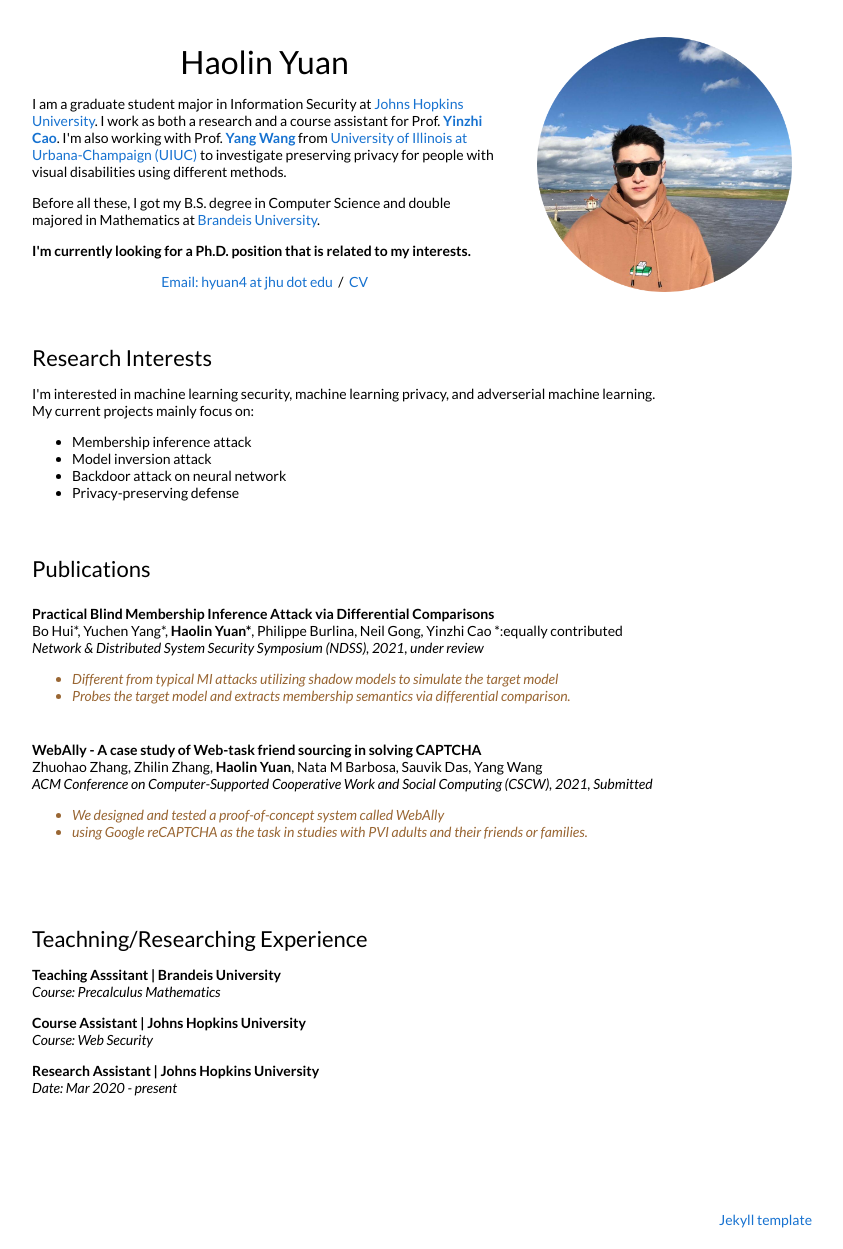
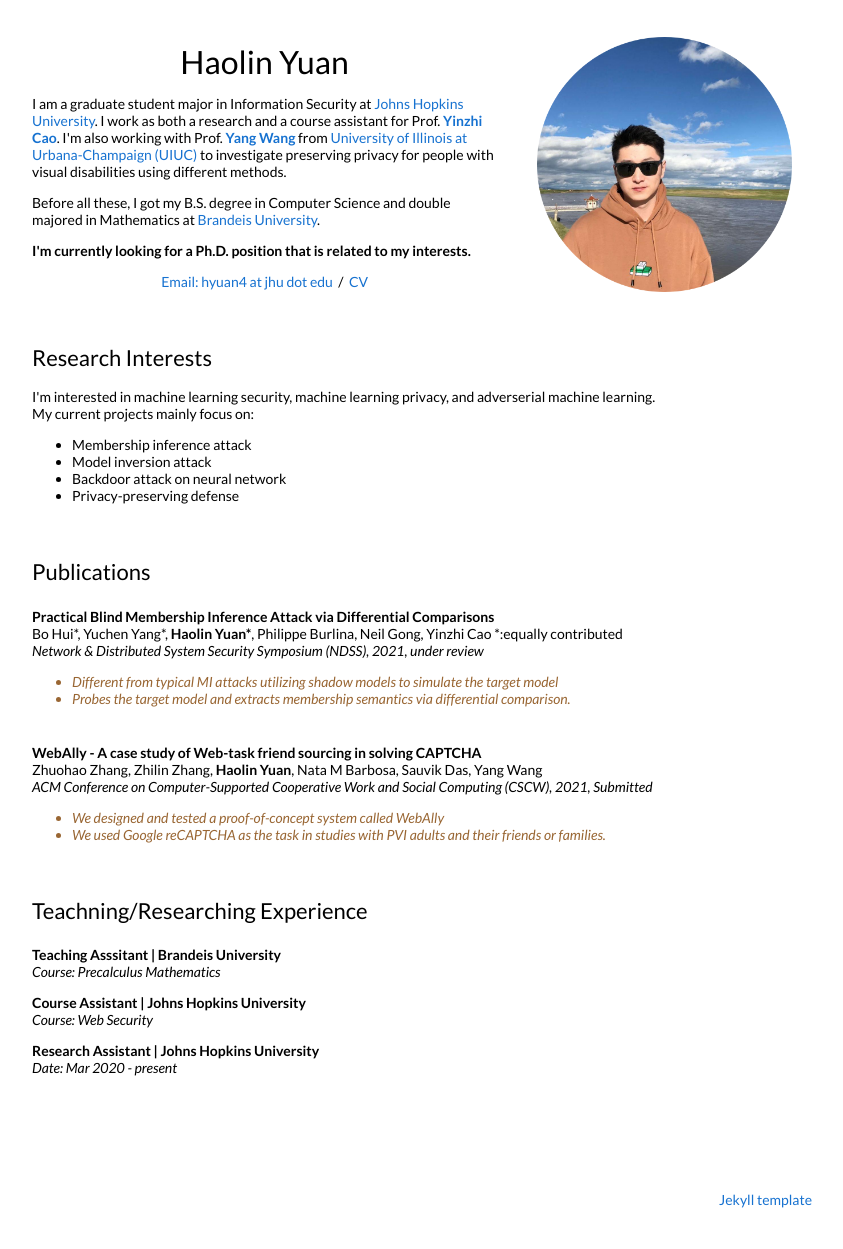
Before and after one commit to Haolin-Yuan/Haolin-Yuan.github.io, a Jekyll site: the page built from _posts/2020-09-02-venue.markdown, in a window 1280 px wide. Shown: the whole page, without its empty margins (228-1071 px from the left). Built offline with Jekyll 4.4.1, drawn with Linux system fonts in a browser that asks for light colours; some web fonts are replaced.

Commit message:
first final version

```diff
--- a/_layouts/default.html
+++ b/_layouts/default.html
@@ -53,9 +53,9 @@
 
         <table style="width:100%;border:0px;border-spacing:0px;border-collapse:separate;margin-right:auto;margin-left:auto;">
           <tr>
-            <td style="padding:2.5%;width:100%;vertical-align:middle">
+            <td style="padding:2.5% 2.5% 2.5% 2.5%;width:100%;vertical-align:middle">
               <h2>Research Interests</h2>
-              <p>
+              <p style="padding: 0.4% 0% 0% 0%">
               I'm interested in machine learning security, machine learning privacy, and adverserial machine learning.
                   <br>
                   My current projects mainly focus on:
@@ -74,7 +74,7 @@
 
 
         <table style="width:100%;border:0px;border-spacing:0px;border-collapse:separate;margin-right:auto;margin-left:auto;">
-         <td style="padding:2.5%;width:100%;vertical-align:middle">
+         <td style="padding:2.5% ;width:100%;vertical-align:middle">
             <h2>Publications</h2>
          </td>
 
@@ -118,18 +118,16 @@
 
 
         </table>
-        <br>
-        <br>
-        <br>
+
 
 
 
 
          <table style="width:100%;border:0px;border-spacing:0px;border-collapse:separate;margin-right:auto;margin-left:auto;">
                   <tr>
-                    <td style="padding:0% 2.5% 2.5% 2.5%;width:100%;vertical-align:middle">
+                    <td style="padding:2.5%;width:100%; ">
                       <h2>Teachning/Researching Experience</h2>
-                      <p> <strong>Teaching Asssitant  |  Brandeis University</strong>
+                      <p style="padding: 1% 0% 0% 0%"> <strong>Teaching Asssitant  |  Brandeis University</strong>
                           <br><i>Course: Precalculus Mathematics</i>
                       </p>
                         <p> <strong>Course Assistant  |  Johns Hopkins University</strong>
--- a/_posts/2020-10-28-venue.markdown
+++ b/_posts/2020-10-28-venue.markdown
@@ -12,4 +12,4 @@ paper:
 ---
 
 * We designed and tested a proof-of-concept system called WebAlly
-* using Google reCAPTCHA as the task in studies with PVI adults and their friends or families.
+* We used Google reCAPTCHA as the task in studies with PVI adults and their friends or families.
```
Also changed, not shown: 2 other files.
